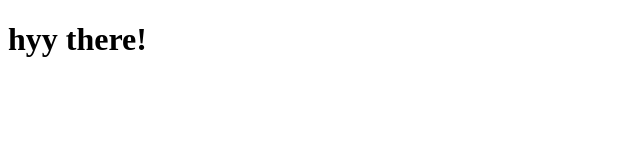
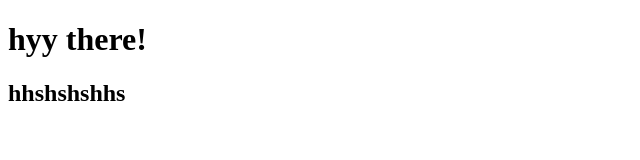
Before and after one commit to nehadubey20/nehademo, a plain HTML site: page index.html in a window 1280 px wide. Shown: the whole page, without its empty margins (0-640 px from the left). Drawn offline with Linux system fonts and the light colour scheme.

Commit message:
h2 added

```diff
--- a/index.html
+++ b/index.html
@@ -6,6 +6,7 @@
     <meta http-equiv="X-UA-Compatible" content="ie=edge">
     <title>neha document</title>
     <h1>hyy there!</h1>
+    <h2>hhshshshhs<h2>
 </head>
 <body>
 
```
